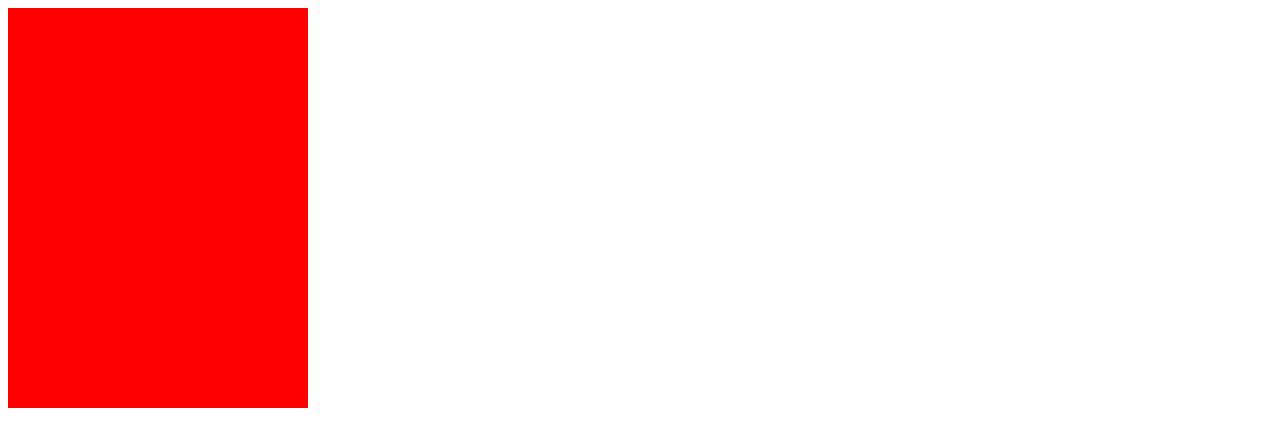
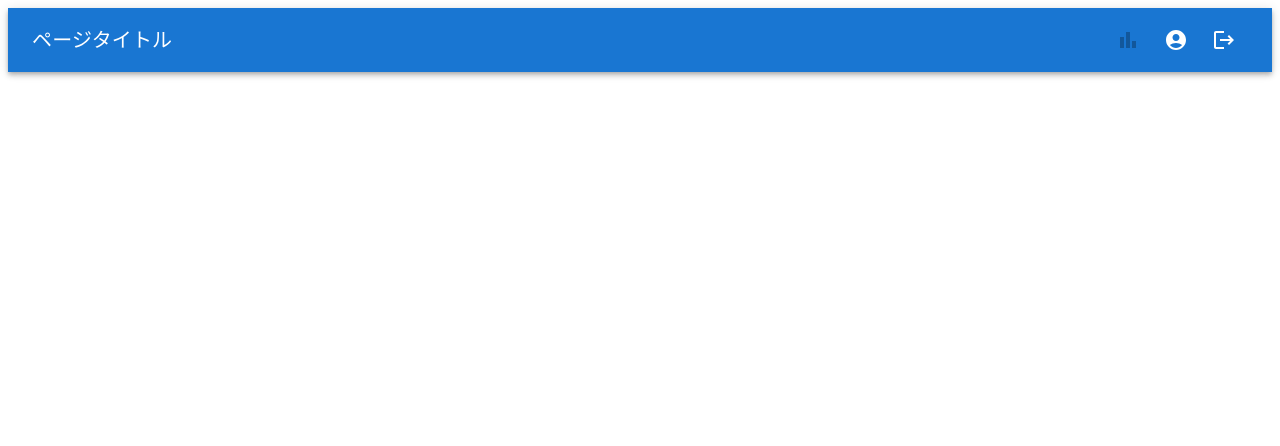
Before and after one commit to waderaku/pomodoro-frontend, a React (Create React App) app: page / in a window 1280 px wide. Shown: the top 446 px of the page. Built offline with nearby package versions, Linux system fonts and the light colour scheme.

Commit message:
#9 Toolbar画面構築初回コミット

```diff
--- a/src/component/ToolNavi/ToolNavi.tsx
+++ b/src/component/ToolNavi/ToolNavi.tsx
@@ -1,15 +1,101 @@
-import { Box } from "@mui/material";
+import * as React from 'react';
+import AppBar from '@mui/material/AppBar';
+import BarChartIcon from '@mui/icons-material/BarChart';
+import Box from '@mui/material/Box';
+import Toolbar from '@mui/material/Toolbar';
+import Typography from '@mui/material/Typography';
+import IconButton from '@mui/material/IconButton';
+import AccountCircle from '@mui/icons-material/AccountCircle';
+import LogoutIcon from '@mui/icons-material/Logout';
+import MenuItem from '@mui/material/MenuItem';
+import Menu from '@mui/material/Menu';
 
 const ToolNavi = () => {
+  const [anchorEl, setAnchorEl] = React.useState<null | HTMLElement>(null);
+  const [state, setState] = React.useState({
+    titleName: "ページタイトル",
+  });
+
+  const handleMenu = (event: React.MouseEvent<HTMLElement>) => {
+    setAnchorEl(event.currentTarget);
+  };
+
+  const handleClose = () => {
+    setAnchorEl(null);
+  };
+
+  const logout = () => {
+    // ログアウトする
+    setState({titleName: 'ログアウトしたよ'})
+  };
+
+  const staticsPage = () => {
+    // 統計ページに遷移
+    setState({titleName: '統計ページ行くよ'})
+  };
+
+  const title = () => {
+    // ログアウトする
+    return state.titleName;
+  };
+
   return (
-    <Box
-      color="text.primary"
-      sx={{
-        width: 300,
-        height: 400,
-        bgcolor: "red",
-      }}
-    ></Box>
+    <Box sx={{ flexGrow: 1 }}>
+      <AppBar position="static">
+        <Toolbar>
+          <Typography variant="h6" component="div" sx={{ flexGrow: 1 }}>
+            {title()}
+          </Typography>
+            <IconButton
+              size="large"
+              aria-label="account of current user"
+              aria-controls="menu-appbar"
+              aria-haspopup="true"
+              disabled
+              color="inherit"
+            >
+              <BarChartIcon onClick={staticsPage}/>
+            </IconButton>
+            <IconButton
+              size="large"
+              aria-label="account of current user"
+              aria-controls="menu-appbar"
+              aria-haspopup="true"
+              onClick={handleMenu}
+              color="inherit"
+            >
+              <AccountCircle />
+            </IconButton>
+            <Menu
+              id="menu-appbar"
+              anchorEl={anchorEl}
+              anchorOrigin={{
+                vertical: 'top',
+                horizontal: 'right',
+              }}
+              keepMounted
+              transformOrigin={{
+                vertical: 'top',
+                horizontal: 'right',
+              }}
+              open={Boolean(anchorEl)}
+              onClose={handleClose}
+            >
+              <MenuItem onClick={handleClose}>Profile</MenuItem>
+              <MenuItem onClick={handleClose}>My account</MenuItem>
+            </Menu>
+            <IconButton
+              size="large"
+              aria-label="account of current user"
+              aria-controls="menu-appbar"
+              aria-haspopup="true"
+              color="inherit"
+            >
+              <LogoutIcon onClick={logout}/>
+            </IconButton>
+        </Toolbar>
+      </AppBar>
+    </Box>
   );
-};
+}
 export default ToolNavi;
```
